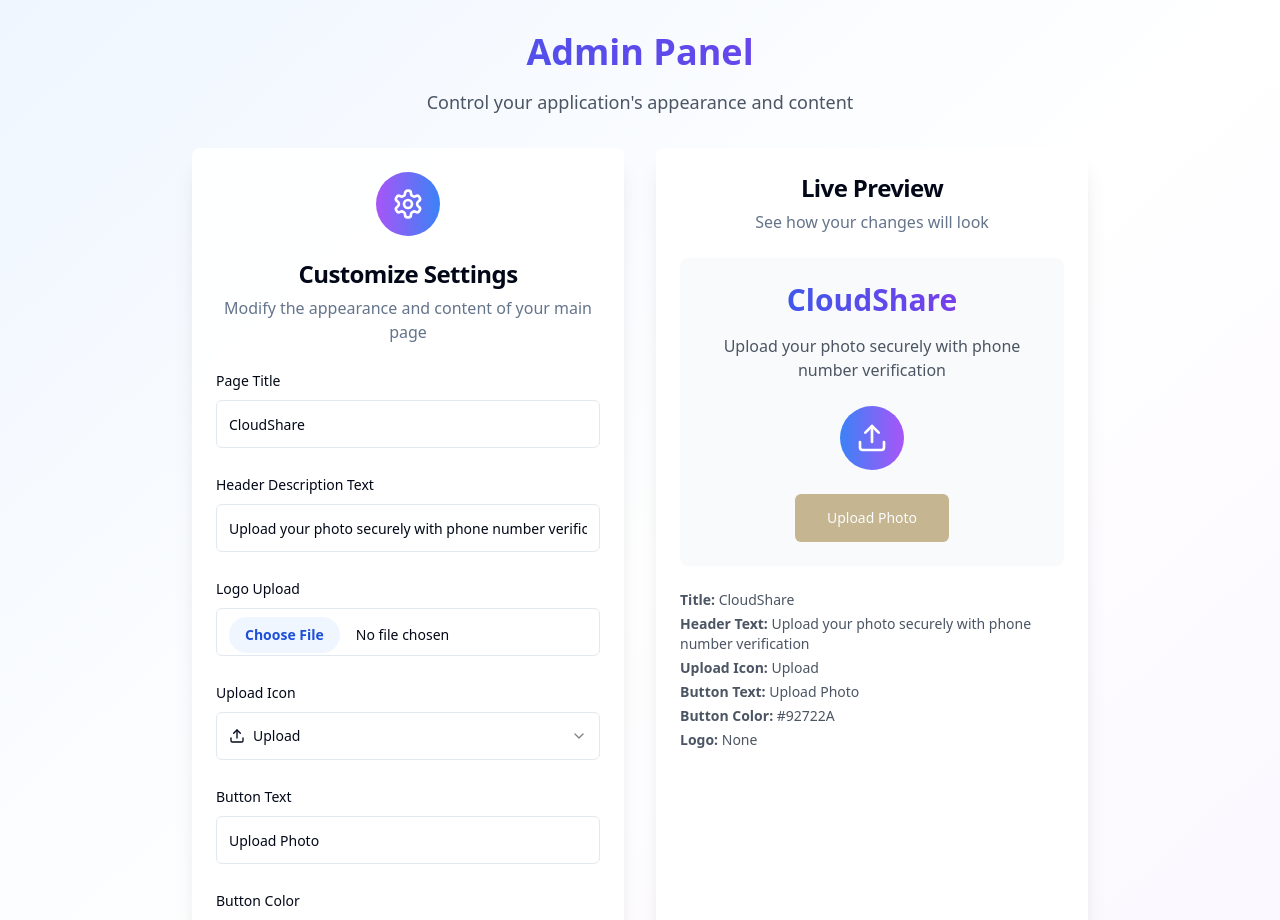
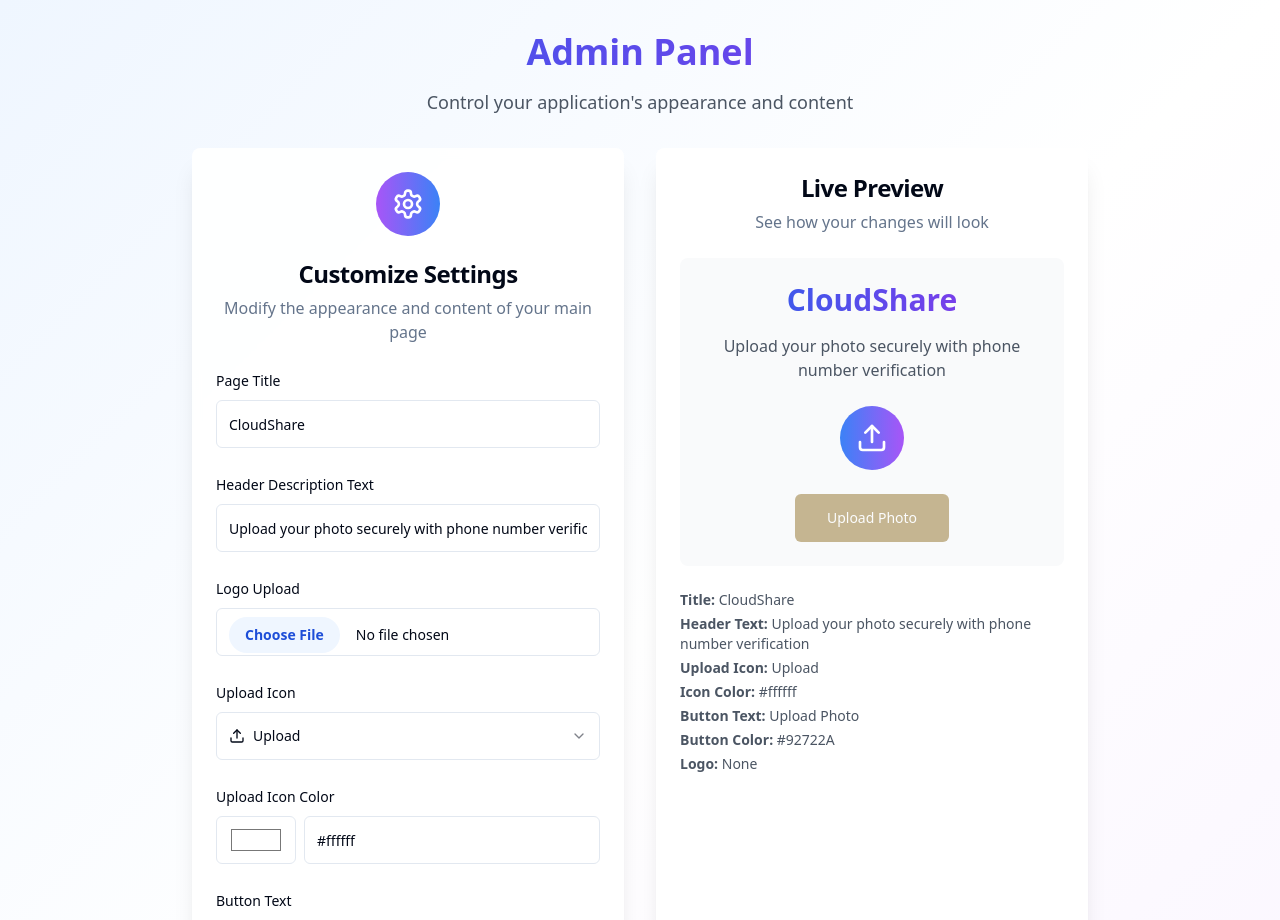
Before and after one commit to HSN-LUCA/snap-link-share-photo, a React (Vite) app: page /admin in a window 1280 px wide. Shown: the top 920 px of the page. Built offline with nearby package versions, Linux system fonts and the light colour scheme.

Commit message:
Change upload icon color
Update the admin panel and main page to allow for upload icon color customization.

```diff
--- a/src/pages/Admin.tsx
+++ b/src/pages/Admin.tsx
@@ -1,4 +1,3 @@
-
 import { useState, useEffect } from "react";
 import { Button } from "@/components/ui/button";
 import { Input } from "@/components/ui/input";
@@ -16,6 +15,7 @@ interface AdminSettings {
   logoUrl: string;
   headerText: string;
   uploadIcon: string;
+  iconColor: string;
 }
 
 const iconOptions = [
@@ -32,7 +32,8 @@ const Admin = () => {
     pageTitle: "CloudShare",
     logoUrl: "",
     headerText: "Upload your photo securely with phone number verification",
-    uploadIcon: "Upload"
+    uploadIcon: "Upload",
+    iconColor: "#ffffff"
   });
   const [isSaving, setIsSaving] = useState(false);
   const { toast } = useToast();
@@ -41,7 +42,12 @@ const Admin = () => {
     // Load settings from localStorage on component mount
     const savedSettings = localStorage.getItem('adminSettings');
     if (savedSettings) {
-      setSettings(JSON.parse(savedSettings));
+      const parsed = JSON.parse(savedSettings);
+      // Add default iconColor if it doesn't exist in saved settings
+      setSettings({
+        iconColor: "#ffffff",
+        ...parsed
+      });
     }
   }, []);
 
@@ -180,6 +186,27 @@ const Admin = () => {
               </div>
 
               <div className="space-y-2">
+                <Label htmlFor="iconColor" className="text-sm font-medium">
+                  Upload Icon Color
+                </Label>
+                <div className="flex space-x-2">
+                  <Input
+                    id="iconColor"
+                    type="color"
+                    value={settings.iconColor}
+                    onChange={(e) => handleInputChange('iconColor', e.target.value)}
+                    className="h-12 w-20"
+                  />
+                  <Input
+                    value={settings.iconColor}
+                    onChange={(e) => handleInputChange('iconColor', e.target.value)}
+                    placeholder="#ffffff"
+                    className="h-12 flex-1"
+                  />
+                </div>
+              </div>
+
+              <div className="space-y-2">
                 <Label htmlFor="buttonText" className="text-sm font-medium">
                   Button Text
                 </Label>
@@ -269,7 +296,7 @@ const Admin = () => {
 
                 <div className="mb-6">
                   <div className="mx-auto w-16 h-16 bg-gradient-to-r from-blue-500 to-purple-500 rounded-full flex items-center justify-center mb-4">
-                    <SelectedIcon className="w-8 h-8 text-white" />
+                    <SelectedIcon className="w-8 h-8" style={{ color: settings.iconColor }} />
                   </div>
                 </div>
 
@@ -286,6 +313,7 @@ const Admin = () => {
                 <p><strong>Title:</strong> {settings.pageTitle}</p>
                 <p><strong>Header Text:</strong> {settings.headerText}</p>
                 <p><strong>Upload Icon:</strong> {settings.uploadIcon}</p>
+                <p><strong>Icon Color:</strong> {settings.iconColor}</p>
                 <p><strong>Button Text:</strong> {settings.buttonText}</p>
                 <p><strong>Button Color:</strong> {settings.buttonColor}</p>
                 <p><strong>Logo:</strong> {settings.logoUrl ? 'Uploaded' : 'None'}</p>
--- a/src/pages/Index.tsx
+++ b/src/pages/Index.tsx
@@ -16,6 +16,7 @@ interface AdminSettings {
   logoUrl: string;
   headerText: string;
   uploadIcon: string;
+  iconColor: string;
 }
 
 const Index = () => {
@@ -30,7 +31,8 @@ const Index = () => {
     pageTitle: "CloudShare",
     logoUrl: "",
     headerText: "Upload your photo securely with phone number verification",
-    uploadIcon: "Upload"
+    uploadIcon: "Upload",
+    iconColor: "#ffffff"
   });
   const { toast } = useToast();
 
@@ -38,7 +40,12 @@ const Index = () => {
     // Load admin settings from localStorage
     const savedSettings = localStorage.getItem('adminSettings');
     if (savedSettings) {
-      setAdminSettings(JSON.parse(savedSettings));
+      const parsed = JSON.parse(savedSettings);
+      // Add default iconColor if it doesn't exist in saved settings
+      setAdminSettings({
+        iconColor: "#ffffff",
+        ...parsed
+      });
     }
   }, []);
 
@@ -174,7 +181,7 @@ const Index = () => {
             <Card className="backdrop-blur-sm bg-white/90 shadow-xl border-0">
               <CardHeader className="text-center">
                 <div className="mx-auto w-16 h-16 bg-gradient-to-r from-blue-500 to-purple-500 rounded-full flex items-center justify-center mb-4">
-                  <UploadIcon className="w-8 h-8 text-white" />
+                  <UploadIcon className="w-8 h-8" style={{ color: adminSettings.iconColor }} />
                 </div>
                 <CardTitle className="text-2xl">Upload Your Photo</CardTitle>
                 <CardDescription className="text-base">
@@ -235,7 +242,7 @@ const Index = () => {
                     </div>
                   ) : (
                     <div className="flex items-center space-x-2">
-                      <UploadIcon className="w-4 h-4" />
+                      <UploadIcon className="w-4 h-4" style={{ color: adminSettings.iconColor }} />
                       <span>{adminSettings.buttonText}</span>
                     </div>
                   )}
@@ -258,7 +265,7 @@ const Index = () => {
             <Card className="backdrop-blur-sm bg-white/90 shadow-xl border-0">
               <CardHeader className="text-center">
                 <div className="mx-auto w-16 h-16 bg-gradient-to-r from-green-500 to-blue-500 rounded-full flex items-center justify-center mb-4">
-                  <UploadIcon className="w-8 h-8 text-white" />
+                  <UploadIcon className="w-8 h-8" style={{ color: adminSettings.iconColor }} />
                 </div>
                 <CardTitle className="text-2xl text-green-600">Photo Uploaded Successfully!</CardTitle>
                 <CardDescription className="text-base">
```
